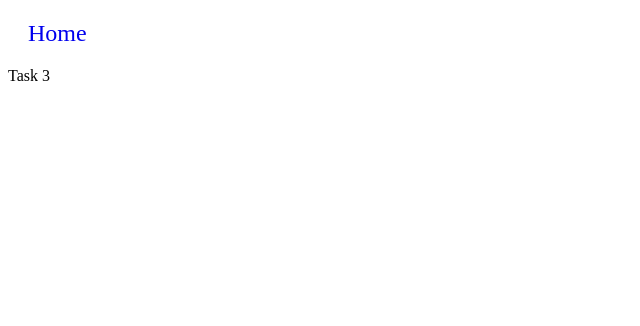
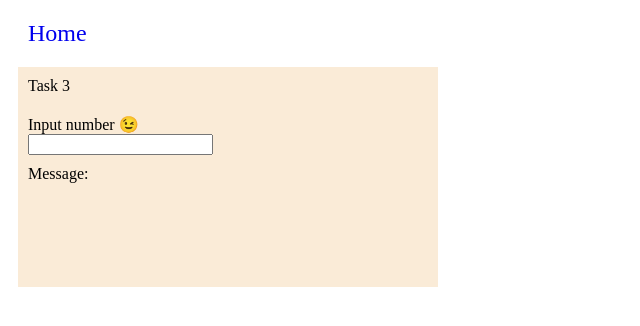
Before and after one commit to 4ndreSha/JS-React-Tasks, a React app: page /#/task3 in a window 1280 px wide. Shown: the top 326 px of the page, without its empty margins (0-640 px from the left). Built offline with nearby package versions, Linux system fonts and the light colour scheme.

Commit message:
feat: task3 done

```diff
--- /dev/null
+++ b/src/components/Task3/InputNumber.tsx
@@ -0,0 +1,39 @@
+import React, { useState } from 'react';
+
+function InputNumber() {
+    const [number, setNumber] = useState();
+
+    const handleChange = (event) => {
+        setNumber(event.target.value)
+    }
+
+    return (
+        <>
+            <div>Input number 😉 </div>
+            <input type="number" value={number} onChange={handleChange} />
+            <Message number={number} />
+        </>
+      );
+}
+
+function Message({ number }) {
+
+    var text = "";
+    if(number != "" && number != undefined)
+    {
+        if(number > 0)
+            text = "Число больше нуля"
+        else if(number < 0)
+            text = "Число меньше нуля"
+        else
+            text = "Число равно нулю"
+    }
+
+    return (
+        <>
+            <div class="message">Message: {text}</div>
+        </>
+      );
+}
+
+export default InputNumber;
--- a/src/pages/Task3Page.tsx
+++ b/src/pages/Task3Page.tsx
@@ -1,18 +1,20 @@
-// Реализовать форму c помощью функциональных компонентов,
-// в форме должно быть реализовано одно поле и
-// значение этого поля нужно выводить в
-// консоль после нажатия на кнопку, которая
-// находится тоже в форме. Нужно использовать
-// хук useRef для того, чтобы вывести значение,
-// которое введено в input.
+// Необходимо реализовать функциональный
+// компонент InputNumber, в котором нужно
+// ввести число в input и в зависимости
+// отрицательное или положительное это число
+// в компоненте Message нужно выводить
+// информацию: ”Число больше нуля” / “Число
+// меньше нуля”.
 
 import React from 'react';
+import InputNumber from '../components/Task3/InputNumber';
 
 function Task3Page() {
   return (
-    <>
-      <div>Task 3</div>
-    </>
+    <section class="main">
+      <div class="task-number">Task 3</div>
+      <InputNumber />
+    </section>
   );
 }
 
--- a/src/styles.css
+++ b/src/styles.css
@@ -12,3 +12,19 @@ header {
     flex-direction: column;
     margin-left: 20px;
 }
+
+.task-number {
+    margin-bottom: 20px;
+}
+
+.main {
+    margin-left: 10px;
+    background-color: antiquewhite;
+    max-width: 400px;
+    min-height: 200px;
+    padding: 10px;
+}
+
+.message {
+    margin-top: 10px;
+}
```
